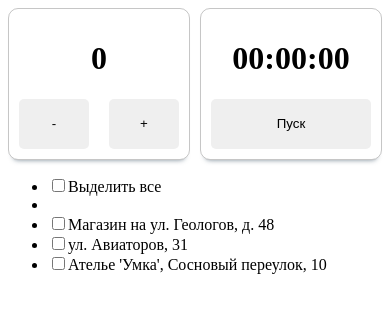
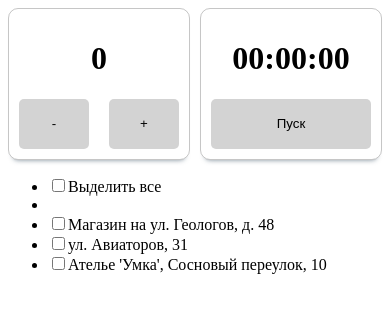
Before and after one commit to ZakharchenkoV/pet-shop-react, a React (Vite) app: page / in a window 390 px wide. Shown: the top 312 px of the page. Built offline with nearby package versions, Linux system fonts and the light colour scheme.

Commit message:
button and block animation mixins on tablet and mobile views fixes

```diff
--- a/src/components/Timer/ui/Timer.tsx
+++ b/src/components/Timer/ui/Timer.tsx
@@ -1,6 +1,8 @@
 import { useState, useEffect } from 'react';
+
+import { ButtonsBlock } from '../../ButtonsBlock';
+
 import styles from './Timer.module.scss';
-import { ButtonsBlock } from '../../ButtonsBlock';
 /**
 Написать таймер который запускается/останавливается при клике на кнопку
 если таймер запущен, то каждую секунду он увеличивается на 1
@@ -53,6 +55,7 @@ export const Timer: React.FC = () => {
       </h1>
       <ButtonsBlock
         firstButton={timerState ? 'Остановить' : 'Пуск'}
+        firstStatus={timerState ? 'negative' : 'positive'}
         firstButtonClickHandler={toggleTimer}
       />
     </div>
--- a/src/styles/mixins.scss
+++ b/src/styles/mixins.scss
@@ -18,6 +18,22 @@
     box-shadow: 5px 5px 5px 0 rgb(0 0 0 / 20%);
     transform: scale(1.05);
   }
+
+  @include mobile {
+    &:hover,
+    &:active {
+      box-shadow: 0 5px 5px -5px rgb(34 60 80 / 60%);
+      transform: none;
+    }
+  }
+
+  @include tablet {
+    &:hover,
+    &:active {
+      box-shadow: 0 5px 5px -5px rgb(34 60 80 / 60%);
+      transform: none;
+    }
+  }
 }
 
 @mixin small-block-hover {
@@ -28,51 +44,124 @@
     box-shadow: 5px 5px 5px 0 rgb(0 0 0 / 20%);
     transform: scale(1.005);
   }
+
+  @include mobile {
+    &:hover,
+    &:active {
+      box-shadow: 0 5px 5px -5px rgb(34 60 80 / 60%);
+      transform: none;
+    }
+  }
+
+  @include tablet {
+    &:hover,
+    &:active {
+      box-shadow: 0 5px 5px -5px rgb(34 60 80 / 60%);
+      transform: none;
+    }
+  }
 }
 
 // buttons
 @mixin button-negative {
+  background-color: lightgrey;
   transition: background-color 0.01s, border 0.01s, transform 0.1s;
 
   &:hover {
     border: 1px solid red;
     background-color: rgb(253 0 0 / 54.6%);
-    transform: scale(1.05);
+    transform: scale(1.01);
   }
 
   &:active {
     background-color: rgb(255 35 35);
-    transform: scale(0.95);
+    transform: scale(0.99);
+  }
+
+  @include mobile {
+    &:hover,
+    &:active {
+      border: none;
+      background-color: lightgrey;
+      transform: none;
+    }
+  }
+
+  @include tablet {
+    &:hover,
+    &:active {
+      border: none;
+      background-color: lightgrey;
+      transform: none;
+    }
   }
 }
 
 @mixin button-neutral {
+  background-color: lightgrey;
   transition: background-color 0.01s, border 0.01s, transform 0.1s;
 
   &:hover {
     border: 1px solid rgb(169 169 169);
     background-color: rgb(169 169 169 / 53.4%);
-    transform: scale(1.05);
+    transform: scale(1.01);
   }
 
   &:active {
     background-color: rgb(198 198 198);
-    transform: scale(0.95);
+    transform: scale(0.99);
+  }
+
+  @include mobile {
+    &:hover,
+    &:active {
+      border: none;
+      background-color: lightgrey;
+      transform: none;
+    }
+  }
+
+  @include tablet {
+    &:hover,
+    &:active {
+      border: none;
+      background-color: lightgrey;
+      transform: none;
+    }
   }
 }
 
 @mixin button-positive {
+  background-color: lightgrey;
   transition: background-color 0.01s, border 0.01s, transform 0.1s;
 
   &:hover {
     border: 1px solid green;
     background-color: rgb(0 128 0 / 51.3%);
-    transform: scale(1.05);
+    transform: scale(1.01);
   }
 
   &:active {
     background-color: rgb(15 126 15);
-    transform: scale(0.95);
+    transform: scale(0.99);
+  }
+
+  @include mobile {
+    &:hover,
+    &:active {
+      border: none;
+      background-color: lightgrey;
+      transform: none;
+    }
+  }
+
+  @include tablet {
+    &:hover,
+    &:active {
+      border: none;
+      background-color: lightgrey;
+      transform: none;
+    }
   }
 }
 
```
